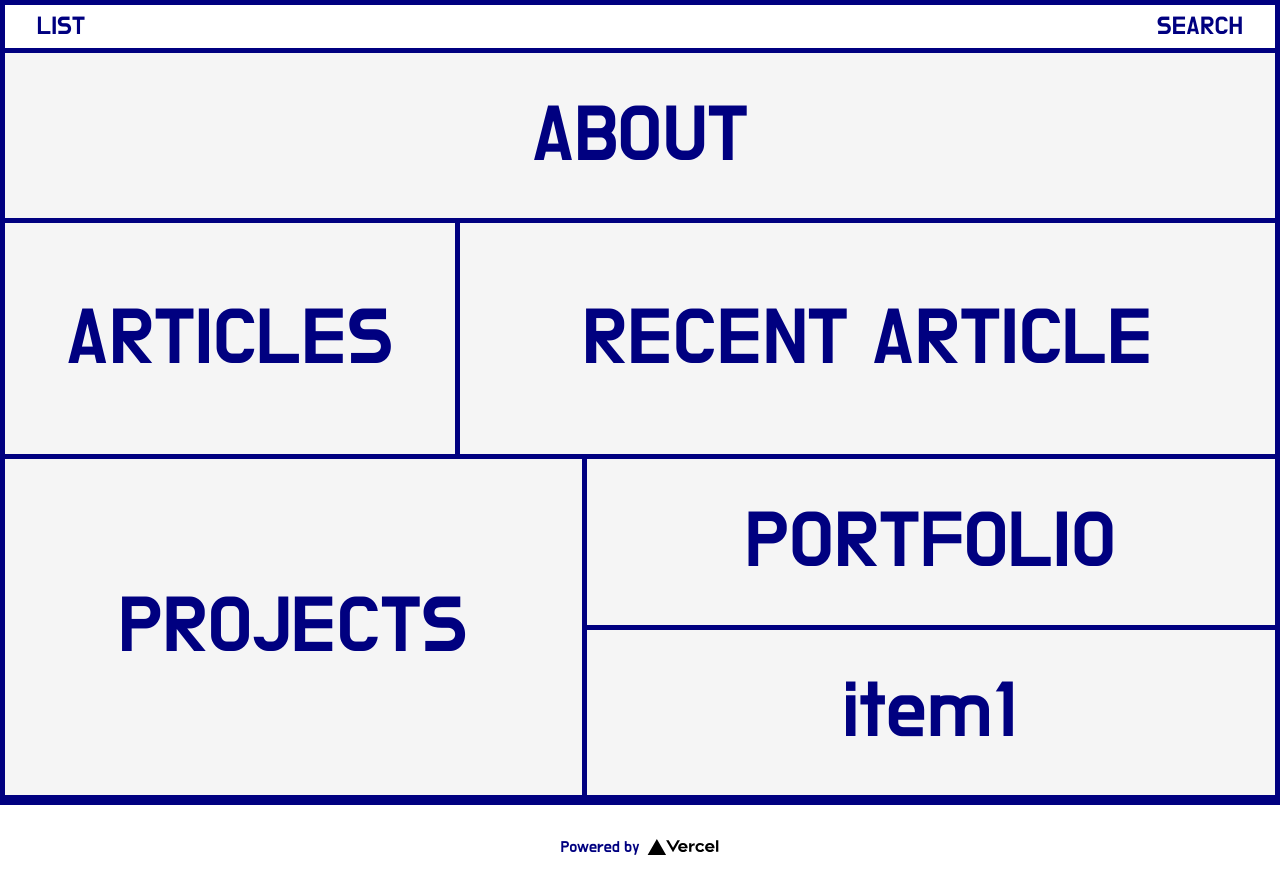
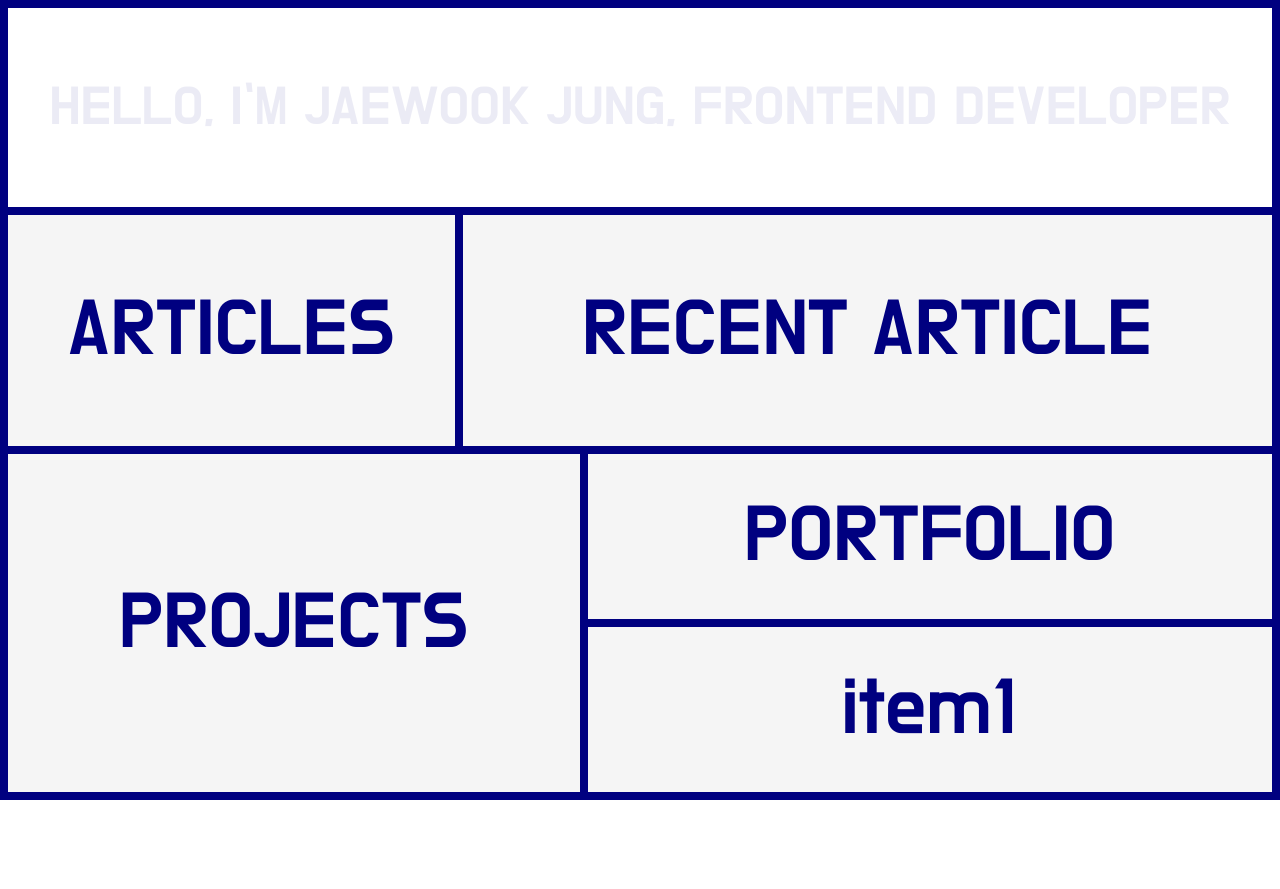
Before and after one commit to stich9208/nolog, a Next.js app: page / in a window 1280 px wide. After the commit the page ends 800 px from the top, so only its background shows below. Built offline with nearby package versions, Linux system fonts and the light colour scheme; a web font is replaced by a local one.

Commit message:
Add: Home 화면 간략 자기소개 애니메이션 추가
Signed-off-by: JaewookJung <stich9208@seerslab.com>

```diff
--- a/pages/index.tsx
+++ b/pages/index.tsx
@@ -1,9 +1,33 @@
 import type { NextPage } from "next";
 import Head from "next/head";
-import Image from "next/image";
+import { useState, useEffect, useRef } from "react";
 import styles from "../styles/Home.module.css";
 
 const Home: NextPage = () => {
+  const WELCOME_TEXT_LIST = [
+    { lang: "kr", text: "안녕하세요 프론트엔드 개발자 정재욱입니다" },
+    {
+      lang: "en",
+      text: "HELLO, I`M JAEWOOK JUNG, FRONTEND DEVELOPER",
+    },
+  ];
+
+  const callback = useRef(() => {});
+
+  const [textCount, setTextCount] = useState(0);
+
+  const changeTextCount = () =>
+    setTextCount((textCount) => (textCount + 1) % WELCOME_TEXT_LIST.length);
+
+  callback.current = changeTextCount;
+
+  useEffect(() => {
+    const textCountCallback: any = callback.current;
+
+    const interval = setInterval(textCountCallback, 5000);
+    return () => clearInterval(interval);
+  }, []);
+
   return (
     <div className={styles.container}>
       <Head>
@@ -15,13 +39,13 @@ const Home: NextPage = () => {
           rel="stylesheet"
         />
       </Head>
-      <nav className={styles.nav}>
+      {/* <nav className={styles.nav}>
         <div>LIST</div>
         <div>SEARCH</div>
-      </nav>
+      </nav> */}
       <main className={styles.main}>
         <div className={styles.info}>
-          <div>ABOUT</div>
+          <span>{WELCOME_TEXT_LIST[textCount].text}</span>
         </div>
         <div className={styles.articles}>
           <div>ARTICLES</div>
@@ -39,7 +63,7 @@ const Home: NextPage = () => {
           <div>item1</div>
         </div>
       </main>
-      <footer className={styles.footer}>
+      {/* <footer className={styles.footer}>
         <a
           href="https://vercel.com?utm_source=create-next-app&utm_medium=default-template&utm_campaign=create-next-app"
           target="_blank"
@@ -50,7 +74,7 @@ const Home: NextPage = () => {
             <Image src="/vercel.svg" alt="Vercel Logo" width={72} height={16} />
           </span>
         </a>
-      </footer>
+      </footer> */}
     </div>
   );
 };
--- a/styles/Home.module.css
+++ b/styles/Home.module.css
@@ -29,21 +29,22 @@
   display: grid;
   grid-template-areas:
     "info info info info info info"
+    "info info info info info info"
     "articles articles recent_article recent_article recent_article recent_article"
     "articles articles recent_article recent_article recent_article recent_article"
     "projects projects projects portfolio portfolio portfolio"
     "projects projects projects blank blank blank";
-  height: 94%;
-  border-top: 5px solid navy;
-  border-right: 5px solid navy;
+  height: 100%;
+  border-top: 8px solid navy;
+  border-right: 8px solid navy;
   overflow: hidden;
   font-size: min(7vw, 80px);
   /* text-shadow: -50px 30px #f7b449; */
 }
 
 .main > div {
-  border-left: 5px solid navy;
-  border-bottom: 5px solid navy;
+  border-left: 8px solid navy;
+  border-bottom: 8px solid navy;
   cursor: pointer;
   overflow: hidden;
 }
@@ -63,7 +64,29 @@
 }
 
 .info {
+  display: flex;
+  justify-content: center;
+  align-items: center;
+  font-size: 55px;
   grid-area: info;
+}
+.info > span {
+  animation: fadeInOut 5s ease-in-out infinite;
+}
+
+@keyframes fadeInOut {
+  0% {
+    visibility: hidden;
+    opacity: 0;
+  }
+  50% {
+    visibility: visible;
+    opacity: 1;
+  }
+  100% {
+    visibility: hidden;
+    opacity: 0;
+  }
 }
 
 .articles {
```
